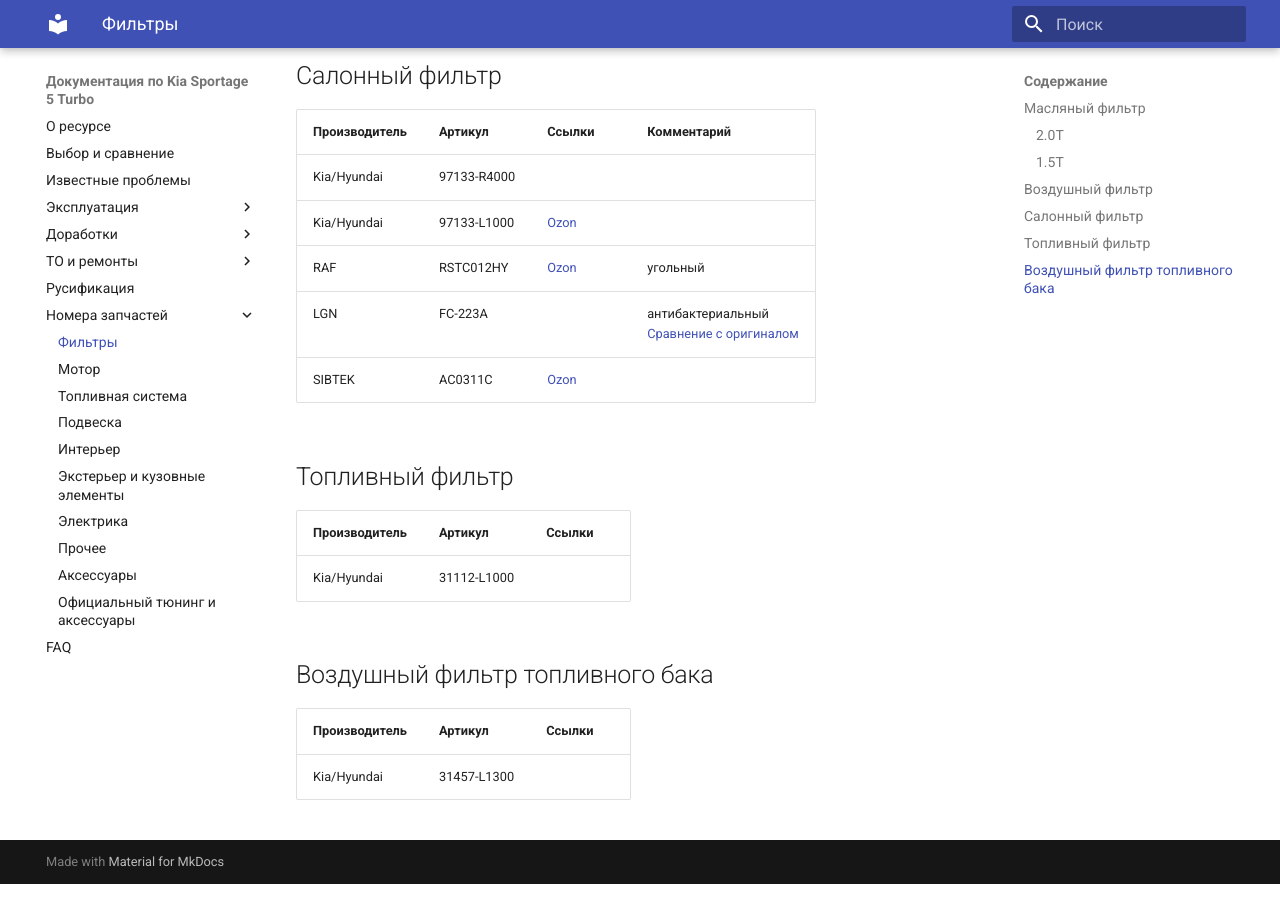
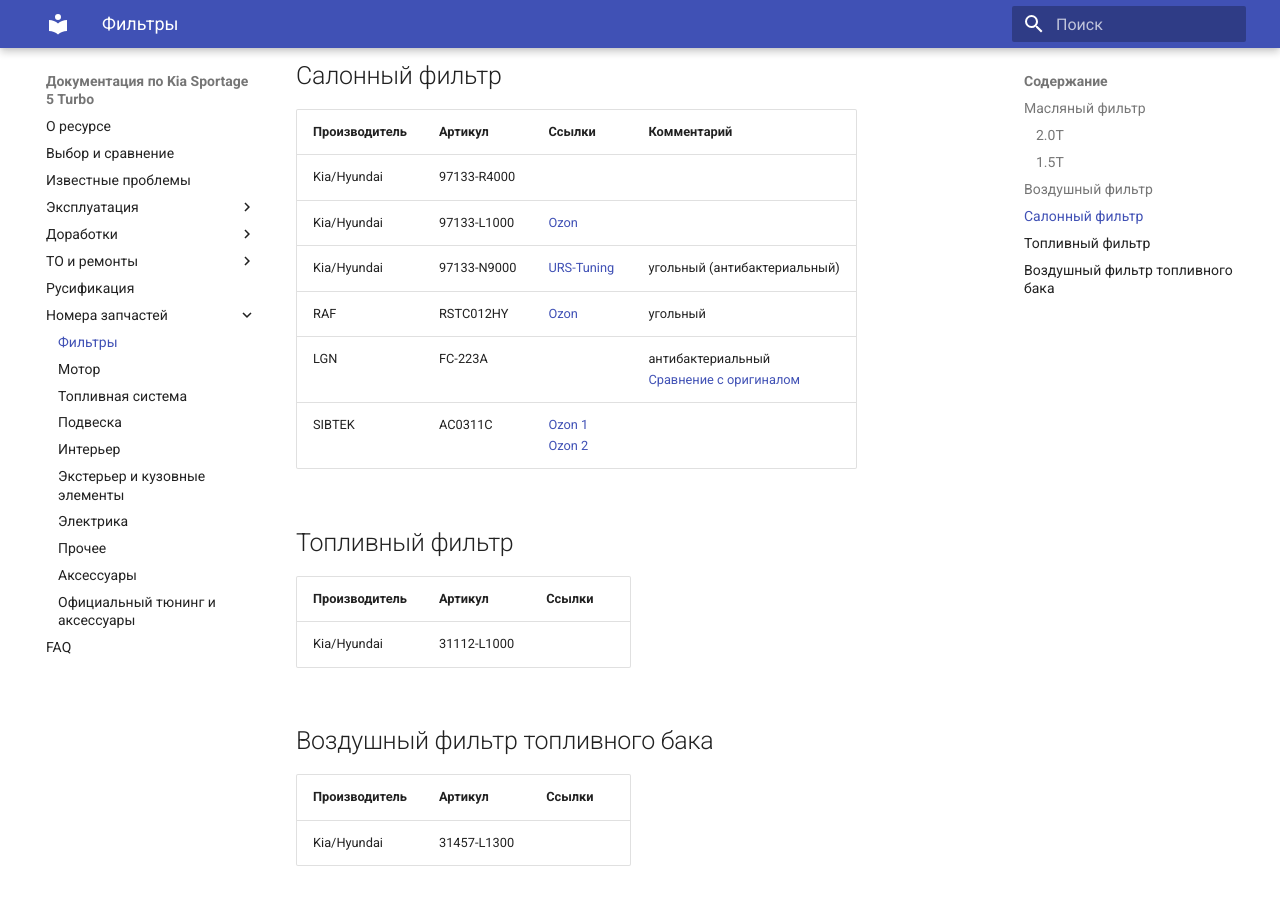
Before and after one commit to kia-sportage-docs/kia-sport5-docs, an MkDocs documentation site: the page built from docs/part/filters.md, in a window 1280 px wide and 900 px high, scrolled down 1428 px. Built offline with MkDocs 1.6.1 and Material for MkDocs 9.7.7, drawn with Linux system fonts in a browser that asks for light colours.

Commit message:
Добавлен оригинальный угольный фильтр

```diff
--- a/docs/part/filters.md
+++ b/docs/part/filters.md
@@ -39,9 +39,10 @@
 |---|---|---| --- |
 | Kia/Hyundai | 97133-R4000 | | |
 | Kia/Hyundai | 97133-L1000 |[Ozon](https://ozon.ru/t/M44a7ZG) | |
+| Kia/Hyundai | 97133-N9000 | [URS-Tuning](https://urs-tuning.ru/kia/sportage-5-nq5-2021/ugolnyj-filtr-salona-sportage-nq5.html) | угольный (антибактериальный) |
 | RAF | RSTC012HY | [Ozon](https://ozon.ru/t/WNN3ecS) | угольный |
 | LGN | FC-223A | | антибактериальный<br>[Сравнение с оригиналом](https://t.me/Kia_Sportage_5_Turbo/36156/37679) |
-| SIBTEK | AC0311C |[Ozon](https://ozon.ru/t/DyrxXyr) ||
+| SIBTEK | AC0311C |[Ozon 1](https://ozon.ru/t/DyrxXyr)  </br> [Ozon 2](https://ozon.ru/t/ifYCuDb)||
 
 ## Топливный фильтр
 
```
